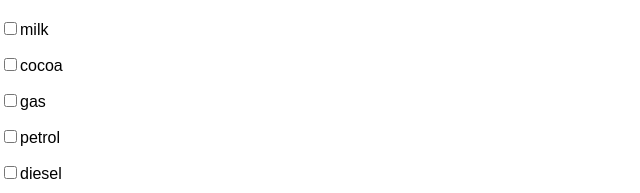
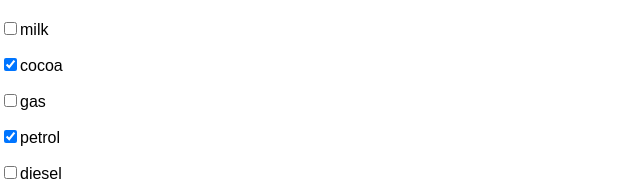
Before and after one commit to wallclockbuilder/yata, a React (Create React App) app: page / in a window 1280 px wide. Shown: the part 189-382 px from the top of the page, without its empty margins (0-640 px from the left). Built offline with nearby package versions, Linux system fonts and the light colour scheme.

Commit message:
Implement onChange handler. Convert Reminders component from class based to functional component. Take advantage of useState hook to update state data for re-rendering.

```diff
--- a/src/components/Reminders.js
+++ b/src/components/Reminders.js
@@ -1,19 +1,25 @@
-import React from 'react'
+import React , {useState} from 'react'
 import ReminderData from "../reminderData"
 import Reminder from "./Reminder"
 
-class Reminders extends React.Component {
-    constructor(){
-        super()
-        this.state = {
-            reminderData: ReminderData
-        }
+const Reminders = () => {
+    const [check, setCheck] = useState(ReminderData)
+
+    const newCheck = (id) => {
+        let newCheck = [...check]
+        newCheck[id].ticked = !newCheck[id].ticked
+        return newCheck
     }
 
-    render(){
-        const reminderList =  this.state.reminderData.map(
+    let reminderList = check.map(
         function (datum) {
-                return <Reminder name={datum.item} key={datum.id} />
+            return <Reminder
+                name={datum.item}
+                id={datum.id}
+                key={datum.id}
+                checked={datum.ticked}
+                onChange={() => setCheck(newCheck(datum.id))}
+            />
         }
     )
 
@@ -24,6 +30,5 @@ class Reminders extends React.Component {
         </div>
     )
 }
-}
 
 export default Reminders;
```
Lines whose indentation alone changed are shown as unchanged.
